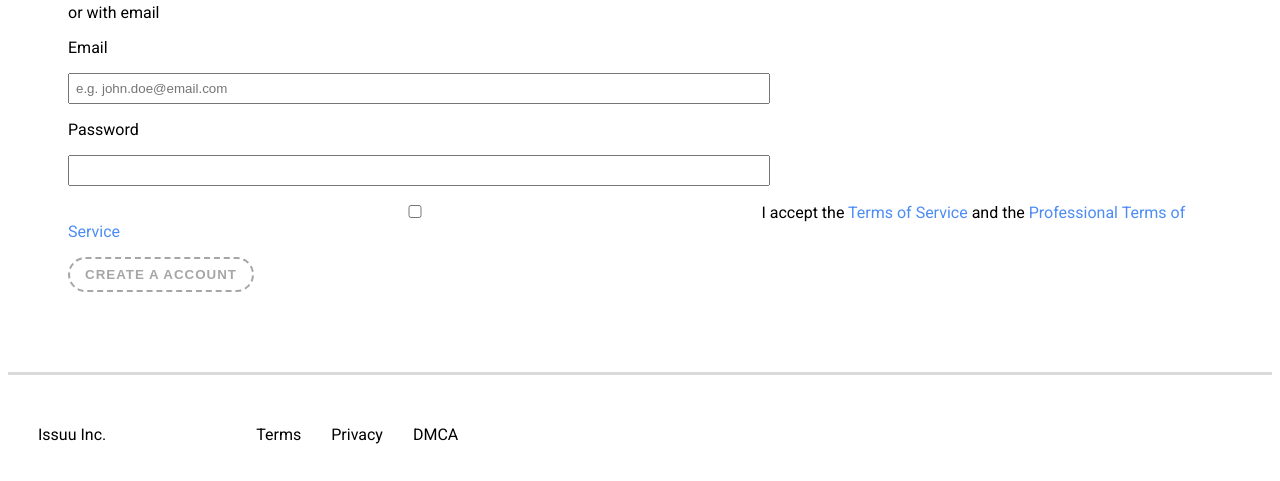
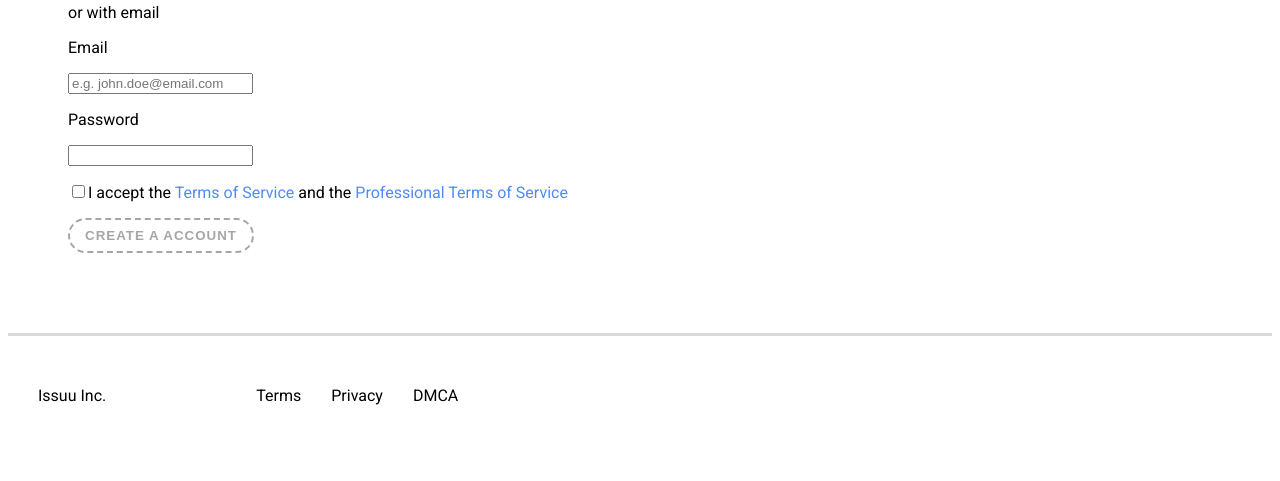
Before and after one commit to Rakelika/ejercicio1-html-css, a plain HTML site: page index.html in a window 1280 px wide. Shown: the part 273-754 px from the top of the page. Drawn offline with Linux system fonts and the light colour scheme.

Commit message:
cambios2

```diff
--- a/styles/style.css
+++ b/styles/style.css
@@ -63,12 +63,6 @@ div.acceder {
     height: 15px;
 }
 
-input {
-    padding: 6px;
-    width: 60%;
-}
-
-
 .btn-enviar {
     border: 2px dashed #a6a6a6;
     background: white;
```
